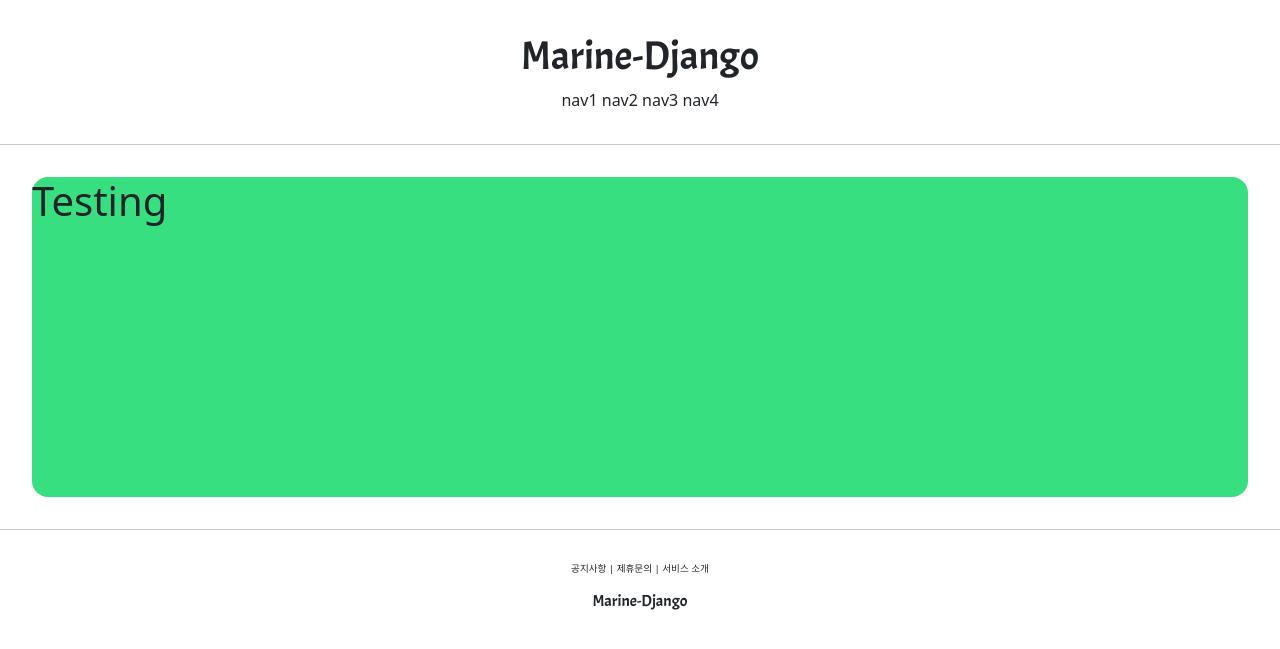
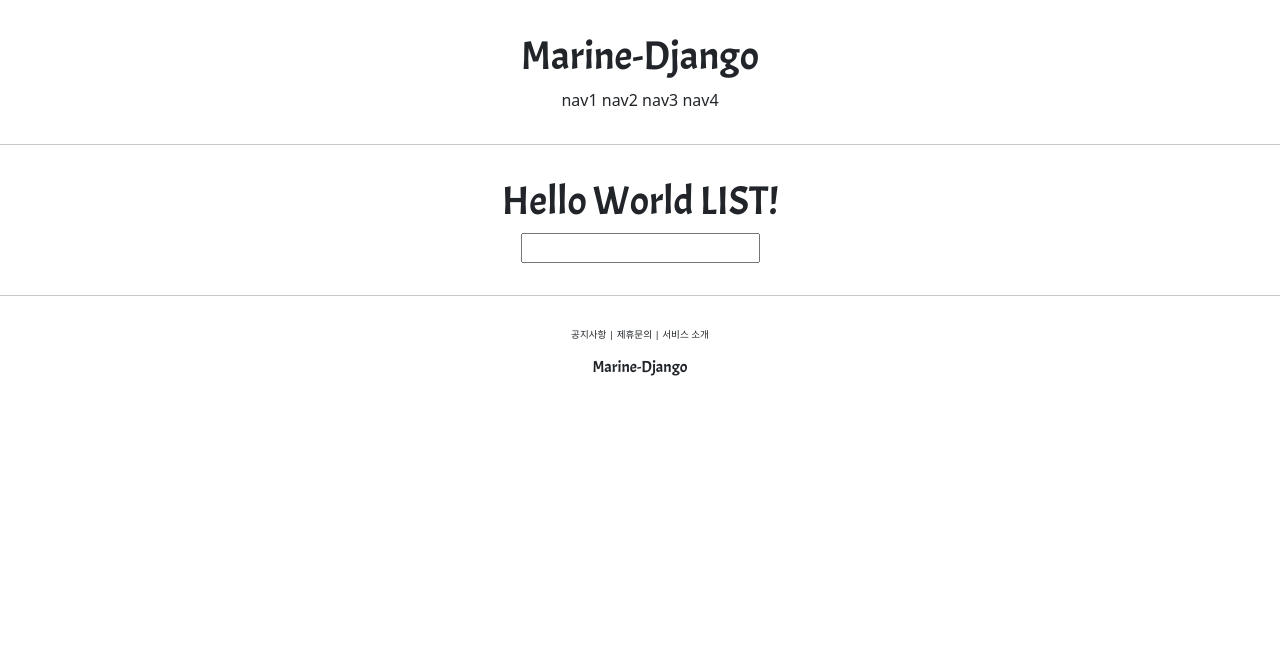
Before and after one commit to philosophy-engineer/marine-django, a Django app: page /account/hello-world/ in a window 1280 px wide. Shown: the top 649 px of the page. Run offline with Django 3.2, Linux system fonts and the light colour scheme.

Commit message:
base.css

```diff
--- a/FaZdtrhPHR4fmol5AX/settings.py
+++ b/FaZdtrhPHR4fmol5AX/settings.py
@@ -131,3 +131,9 @@ USE_TZ = True
 # https://docs.djangoproject.com/en/2.2/howto/static-files/
 
 STATIC_URL = '/static/'
+
+STATIC_ROOT = os.path.join(BASE_DIR, 'staticfiles')
+
+STATICFILES_DIRS = [
+    os.path.join(BASE_DIR, 'static'),
+]
--- a/accountapp/templates/accountapp/hello_world.html
+++ b/accountapp/templates/accountapp/hello_world.html
@@ -2,9 +2,15 @@
 
 
 {% block content %}
-<div style="height: 20rem; background-color: #38df81; border-radius: 1rem;; margin: 2rem;" >
-    <h1>
-        Testing
+<div style="margin: 2rem; text-align: center;" >
+    <h1 class="marine_django_font">
+        Hello World LIST!
     </h1>
+    <form action="/account/hello-world/" method="post">
+        {% csrf_token %}
+        <div>
+            <input type="text" name="hello_world_input">
+        </div>
+    </form>
 </div>
 {% endblock %}
--- a/accountapp/views.py
+++ b/accountapp/views.py
@@ -1,6 +1,17 @@
 from django.shortcuts import render
+from django.views.generic import CreateView
+from django.contrib.auth.models import User
+from django.contrib.auth.forms import UserCreationForm
+from django.urls import reverse_lazy
 # from django.http import HttpResponse
 
 
 def hello_world(request):
     return render(request, 'accountapp/hello_world.html')
+
+
+class AccountCreateView(CreateView):
+    model = User
+    form_class = UserCreationForm
+    success_url = reverse_lazy('accountapp:hello_world')
+    template_name = "account/create.html"
--- /dev/null
+++ b/static/base.css
@@ -0,0 +1,21 @@
+.marine_django_font {
+    font-family: 'Acme', sans-serif;
+}
+
+.maring_django_header_layer {
+    text-align: center;
+    margin: 2rem 0;
+}
+
+.maring_django_footer_layer {
+    text-align: center;
+    margin-top: 2rem;
+}
+
+.marine_django_footer_button_layer {
+    font-size: .6rem;
+}
+
+.marine_django_footer_logo_layer {
+    margin-top: 1rem;
+}
--- a/templates/footer.html
+++ b/templates/footer.html
@@ -1,10 +1,10 @@
-<div style="text-align: center; margin-top: 2rem;">
-    <div style="font-size: .6rem;">
+<div class="maring_django_footer_layer">
+    <div class="marine_django_footer_button_layer">
         <span>공지사항</span> |
         <span>제휴문의</span> |
         <span>서비스 소개</span>
     </div>
-    <div style="margin-top: 1rem;">
-        <h6 style="margin-top: 1rem; font-family: 'Acme', sans-serif;">Marine-Django</h6>
+    <div class="marine_django_footer_logo_layer">
+        <h6 class="marine_django_font">Marine-Django</h6>
     </div>
 </div>
--- a/templates/head.html
+++ b/templates/head.html
@@ -1,3 +1,5 @@
+{% load static %}
+
 <head>
     <meta charset="UTF-8">
     <title>Marine-Django</title>
@@ -9,4 +11,7 @@
     <link rel="preconnect" href="https://fonts.googleapis.com">
     <link rel="preconnect" href="https://fonts.gstatic.com" crossorigin>
     <link href="https://fonts.googleapis.com/css2?family=Acme&display=swap" rel="stylesheet">
+
+    <!--   DEFAULT CSS LINK   -->
+    <link rel="stylesheet" type="text/css" href="{% static 'base.css' %}">
 </head>
--- a/templates/header.html
+++ b/templates/header.html
@@ -1,6 +1,6 @@
-<div style="text-align: center; margin: 2rem 0;">
+<div class="maring_django_header_layer">
     <div>
-        <h1 style="font-family: 'Acme', sans-serif;">
+        <h1 class="marine_django_font">
             Marine-Django
         </h1>
     </div>
```
